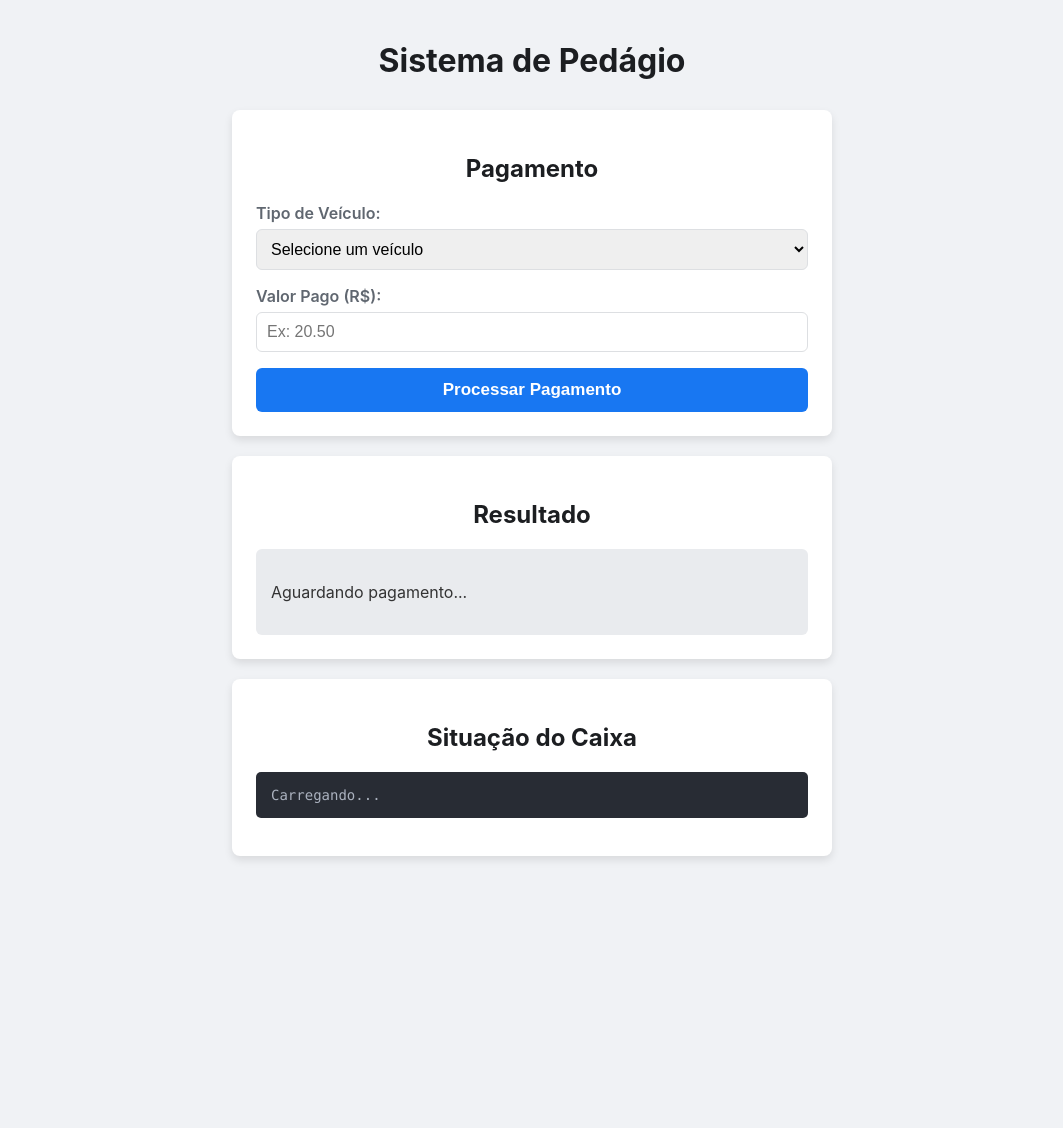
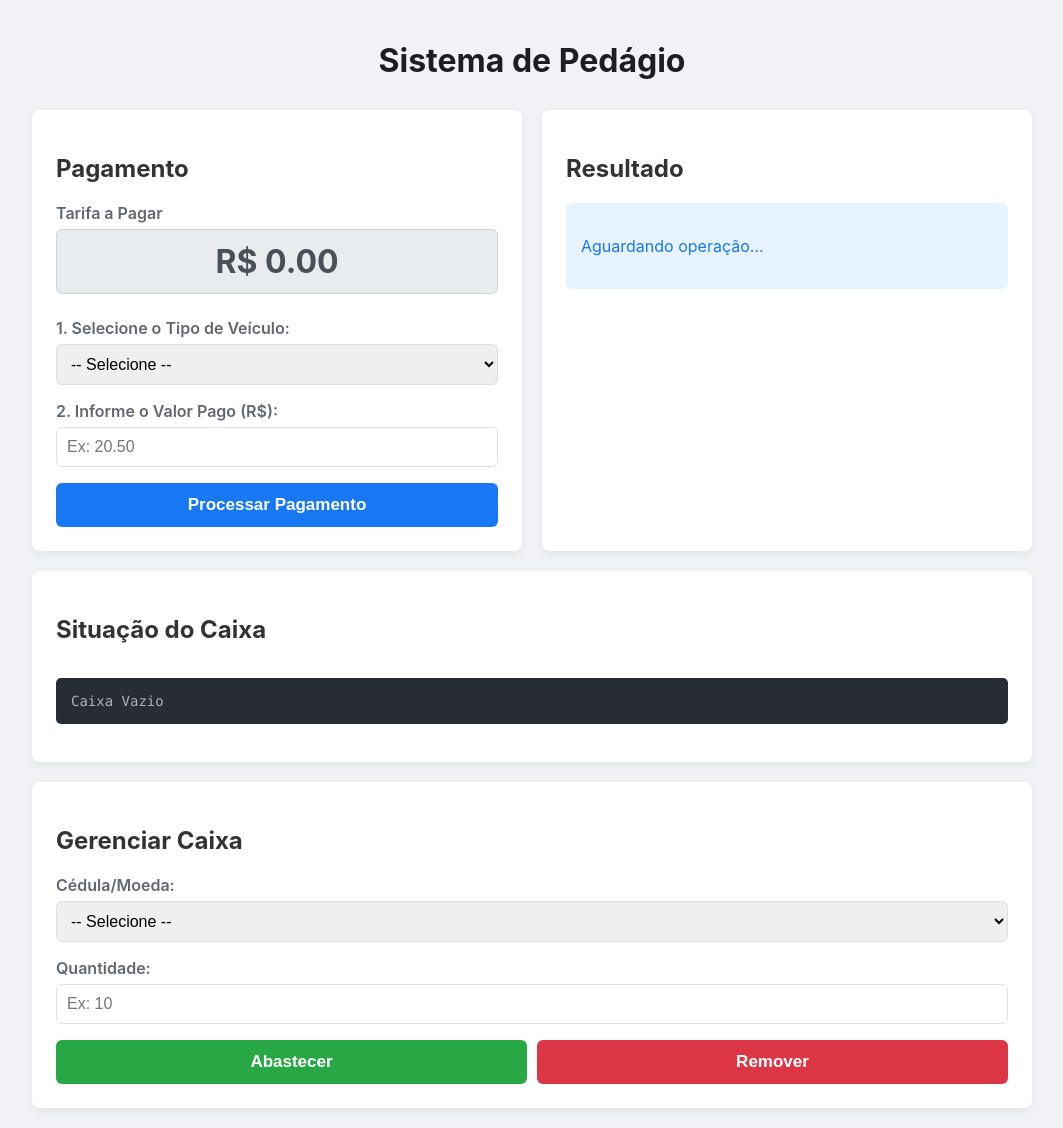
Before and after one commit to projeto-de-algoritmos-2025/PD---Projeto, a Flask app: page / in a window 1280 px wide. Shown: the whole page, without its empty margins (108-1171 px from the left). Before the commit the page ends 860 px from the top, so only its background shows below. Run offline with Flask 3, Linux system fonts and the light colour scheme; data that the repository does not hold is empty.

Commit message:
Add: - Lógica do abastecimento do caixa - Alterando front para receber a Logica do abastecimento do caixa
Back ainda não está funcionando

```diff
--- a/app.py
+++ b/app.py
@@ -1,22 +1,96 @@
-# app.py
-
-from flask import Flask, render_template
+from flask import Flask, render_template, jsonify, request
 from pedagio import SistemaPedagio
 
-# Inicializa o aplicativo Flask
 app = Flask(__name__)
-
-# Cria uma instância do nosso sistema de pedágio
 sistema = SistemaPedagio()
 
-# Define a rota principal da aplicação
+# --- Rota da Página Principal ---
 @app.route('/')
 def index():
-    """Esta função é chamada quando alguém acessa a página inicial."""
-    # O Flask irá procurar por 'index.html' dentro da pasta 'templates'
     return render_template('index.html')
 
-# Executa o servidor quando o script é iniciado diretamente
+# --- Rotas da API de DADOS ---
+@app.route('/api/tarifas', methods=['GET'])
+def get_tarifas():
+    return jsonify(sistema.tarifas)
+
+@app.route('/api/caixa', methods=['GET'])
+def get_caixa():
+    return jsonify(sistema.caixa)
+
+@app.route('/api/cedulas', methods=['GET'])
+def get_cedulas():
+    """Fornece a lista de todas as denominações possíveis."""
+    return jsonify(sistema.cedulas)
+
+# --- Rotas da API de AÇÕES ---
+@app.route('/api/caixa/abastecer', methods=['POST'])
+def api_abastecer_caixa():
+    dados = request.get_json()
+    try:
+        denominacao = float(dados['denominacao'])
+        quantidade = int(dados['quantidade'])
+        if quantidade <= 0:
+            raise ValueError("Quantidade deve ser positiva")
+    except (ValueError, KeyError, TypeError):
+        return jsonify({'sucesso': False, 'mensagem': 'Dados inválidos.'}), 400
+
+    sistema.abastecer_caixa(denominacao, quantidade)
+    return jsonify({'sucesso': True, 'mensagem': 'Caixa abastecido com sucesso!'})
+
+@app.route('/api/caixa/remover', methods=['POST'])
+def api_remover_do_caixa():
+    dados = request.get_json()
+    try:
+        denominacao = float(dados['denominacao'])
+        quantidade = int(dados['quantidade'])
+        if quantidade <= 0:
+            raise ValueError("Quantidade deve ser positiva")
+    except (ValueError, KeyError, TypeError):
+        return jsonify({'sucesso': False, 'mensagem': 'Dados inválidos.'}), 400
+
+    sucesso = sistema.remover_do_caixa(denominacao, quantidade)
+    if sucesso:
+        return jsonify({'sucesso': True, 'mensagem': 'Valor removido com sucesso!'})
+    else:
+        return jsonify({'sucesso': False, 'mensagem': 'Não há cédulas/moedas suficientes para remover.'})
+
+@app.route('/api/pagar', methods=['POST'])
+def api_processar_pagamento():
+    dados = request.get_json()
+    try:
+        tipo_veiculo = dados['tipo_veiculo']
+        valor_pago = float(dados['valor_pago'])
+    except (ValueError, KeyError, TypeError):
+        return jsonify({'sucesso': False, 'mensagem': 'Dados de pagamento inválidos.'}), 400
+
+    if tipo_veiculo not in sistema.tarifas:
+        return jsonify({'sucesso': False, 'mensagem': 'Tipo de veículo inválido.'}), 400
+
+    tarifa = sistema.tarifas[tipo_veiculo]
+    if valor_pago < tarifa:
+        return jsonify({'sucesso': False, 'mensagem': f"Valor insuficiente! Faltam R$ {tarifa - valor_pago:.2f}"})
+
+    valor_troco = round(valor_pago - tarifa, 2)
+    troco_calculado = sistema.coin_change(valor_troco)
+
+    if troco_calculado is None:
+        return jsonify({'sucesso': False, 'mensagem': 'Caixa insuficiente para dar o troco.'})
+
+    # Processa a transação no caixa
+    sistema.adicionar_pagamento_ao_caixa(valor_pago)
+
+    # --- LINHA CORRIGIDA ---
+    # Agora usando um 'for' loop padrão para remover o troco do caixa
+    for denominacao, quantidade in troco_calculado.items():
+        sistema.remover_do_caixa(denominacao, quantidade)
+
+    return jsonify({
+        'sucesso': True,
+        'mensagem': 'Pagamento realizado com sucesso!',
+        'valor_troco': valor_troco,
+        'troco_detalhado': troco_calculado
+    })
+
 if __name__ == '__main__':
-    # debug=True faz com que o servidor reinicie automaticamente após cada alteração
     app.run(debug=True)
--- /dev/null
+++ b/static/script.js
@@ -0,0 +1,153 @@
+// Espera o documento HTML ser completamente carregado para executar o código
+document.addEventListener('DOMContentLoaded', () => {
+
+    // Mapeia os elementos do HTML para variáveis JavaScript
+    const vehicleSelect = document.getElementById('vehicle-type');
+    // APONTA PARA O NOVO ELEMENTO DE TARIFA
+    const tariffDisplay = document.getElementById('tariff-display');
+    const amountPaidInput = document.getElementById('amount-paid');
+    const payButton = document.getElementById('pay-button');
+    const resultMessageDiv = document.getElementById('result-message');
+    const cashBoxStatusPre = document.getElementById('cash-box-status');
+    const cashDenominationSelect = document.getElementById('cash-denomination');
+    const cashQuantityInput = document.getElementById('cash-quantity');
+    const addCashButton = document.getElementById('add-cash-button');
+    const removeCashButton = document.getElementById('remove-cash-button');
+
+    let currentRates = {}; // Armazena as tarifas carregadas
+
+    // --- FUNÇÕES DE API ---
+
+    /**
+     * Busca as tarifas da API e preenche o menu de seleção de veículos.
+     */
+    async function carregarTarifas() {
+        try {
+            const response = await fetch('/api/tarifas');
+            currentRates = await response.json();
+
+            vehicleSelect.innerHTML = '<option value="">-- Selecione --</option>';
+            for (const veiculo in currentRates) {
+                const option = document.createElement('option');
+                option.value = veiculo;
+                option.textContent = veiculo.charAt(0).toUpperCase() + veiculo.slice(1);
+                vehicleSelect.appendChild(option);
+            }
+        } catch (error) {
+            console.error('Falha ao carregar tarifas:', error);
+            vehicleSelect.innerHTML = '<option value="">Erro ao carregar</option>';
+        }
+    }
+
+    /**
+     * Busca a lista de denominações para o painel de gerenciamento.
+     */
+    async function carregarDenominacoes() {
+        try {
+            const response = await fetch('/api/cedulas');
+            const cedulas = await response.json();
+
+            cashDenominationSelect.innerHTML = '<option value="">-- Selecione --</option>';
+            // Ordena da maior para a menor
+            cedulas.sort((a, b) => b - a).forEach(cedula => {
+                const option = document.createElement('option');
+                option.value = cedula;
+                option.textContent = `R$ ${cedula.toFixed(2)}`;
+                cashDenominationSelect.appendChild(option);
+            });
+        } catch (error) {
+            console.error('Falha ao carregar denominações:', error);
+        }
+    }
+
+    /**
+     * Busca o estado atual do caixa na API e exibe na tela.
+     */
+    async function atualizarCaixa() {
+        try {
+            const response = await fetch('/api/caixa');
+            const caixa = await response.json();
+            const sortedDenominations = Object.keys(caixa).map(parseFloat).sort((a, b) => b - a);
+
+            if (sortedDenominations.length === 0) {
+                cashBoxStatusPre.textContent = 'Caixa Vazio';
+                return;
+            }
+
+            const statusText = sortedDenominations.map(denom => {
+                const valor = denom.toFixed(2).toString().padStart(7, ' ');
+                const quantidade = caixa[denom] || 0;
+                return `R$ ${valor} x ${quantidade}`;
+            }).join('\n');
+
+            cashBoxStatusPre.textContent = statusText;
+        } catch (error) {
+            console.error('Falha ao carregar caixa:', error);
+            cashBoxStatusPre.textContent = 'Erro ao carregar o estado do caixa.';
+        }
+    }
+
+    /**
+     * Envia uma requisição para a API para gerenciar o caixa (adicionar/remover).
+     */
+    async function gerenciarCaixa(action) {
+        const denominacao = cashDenominationSelect.value;
+        const quantidade = cashQuantityInput.value;
+
+        if (!denominacao || !quantidade || parseInt(quantidade) <= 0) {
+            alert('Selecione uma denominação e uma quantidade válida.');
+            return;
+        }
+
+        try {
+            const response = await fetch(`/api/caixa/${action}`, {
+                method: 'POST',
+                headers: { 'Content-Type': 'application/json' },
+                body: JSON.stringify({ denominacao, quantidade })
+            });
+            const result = await response.json();
+
+            alert(result.mensagem); // Mostra um alerta com o resultado
+            if(result.sucesso) {
+                atualizarCaixa(); // Atualiza a exibição do caixa
+                cashQuantityInput.value = ''; // Limpa o campo de quantidade
+            }
+        } catch (error) {
+            console.error(`Erro ao ${action} caixa:`, error);
+            alert('Erro de comunicação com o servidor.');
+        }
+    }
+
+    /**
+     * Envia os dados de pagamento para a API e exibe o resultado.
+     */
+    async function processarPagamento() {
+        // Lógica de pagamento existente...
+    }
+
+    // --- EVENT LISTENERS ---
+
+    // Quando o usuário muda o veículo, ATUALIZA O NOVO CAMPO DE TARIFA
+    vehicleSelect.addEventListener('change', () => {
+        const selectedVehicle = vehicleSelect.value;
+        if (selectedVehicle && currentRates[selectedVehicle]) {
+            tariffDisplay.textContent = `R$ ${currentRates[selectedVehicle].toFixed(2)}`;
+        } else {
+            tariffDisplay.textContent = 'R$ 0.00';
+        }
+    });
+
+    payButton.addEventListener('click', processarPagamento);
+    addCashButton.addEventListener('click', () => gerenciarCaixa('abastecer'));
+    removeCashButton.addEventListener('click', () => gerenciarCaixa('remover'));
+
+    // --- Carregamento inicial ---
+
+    function inicializarPainel() {
+        carregarTarifas();
+        carregarDenominacoes();
+        atualizarCaixa();
+    }
+
+    inicializarPainel();
+});
--- a/static/style.css
+++ b/static/style.css
@@ -2,32 +2,46 @@ body {
     font-family: -apple-system, BlinkMacSystemFont, "Segoe UI", Roboto, Helvetica, Arial, sans-serif;
     background-color: #f0f2f5;
     color: #333;
-    display: flex;
-    justify-content: center;
     padding: 20px;
     margin: 0;
 }
 
 .container {
-    max-width: 600px;
-    width: 100%;
-}
-
-h1, h2 {
-    color: #1c1e21;
-    text-align: center;
+    display: flex;
+    flex-wrap: wrap;
+    gap: 20px;
+    justify-content: center;
+    max-width: 1000px;
+    margin: 0 auto;
 }
 
 h1 {
-    margin-bottom: 30px;
+    width: 100%;
+    text-align: center;
+    color: #1c1e21;
+    margin-bottom: 10px;
+}
+
+#payment-card, #result-card {
+    flex: 2;
+    min-width: 300px;
+}
+
+.side-column {
+    flex: 1;
+    display: flex;
+    flex-direction: column;
+    gap: 20px;
+    min-width: 300px;
 }
 
 .card {
     background-color: #fff;
     border-radius: 8px;
-    box-shadow: 0 4px 8px rgba(0, 0, 0, 0.1);
+    box-shadow: 0 4px 8px rgba(0, 0, 0, 0.05);
     padding: 24px;
-    margin-bottom: 20px;
+    display: flex;
+    flex-direction: column;
 }
 
 .form-group {
@@ -53,7 +67,6 @@ input[type="number"], select {
 button {
     width: 100%;
     padding: 12px;
-    background-color: #1877f2;
     color: white;
     border: none;
     border-radius: 6px;
@@ -63,22 +76,41 @@ button {
     transition: background-color 0.2s;
 }
 
-button:hover {
-    background-color: #166fe5;
+#pay-button { background-color: #1877f2; }
+#pay-button:hover { background-color: #166fe5; }
+
+.manage-buttons {
+    display: flex;
+    gap: 10px;
+}
+
+.btn-success { background-color: #28a745; }
+.btn-success:hover { background-color: #218838; }
+
+.btn-danger { background-color: #dc3545; }
+.btn-danger:hover { background-color: #c82333; }
+
+/* NOVO: Estilo para o campo de tarifa fixo */
+.tariff-display-wrapper {
+    margin-bottom: 24px; /* Espaço abaixo do campo */
+}
+
+#tariff-display {
+    background-color: #e9ecef; /* Cor de fundo de campo desabilitado */
+    padding: 12px;
+    border-radius: 6px;
+    border: 1px solid #ced4da;
+    text-align: center;
+    font-size: 2em; /* Fonte bem grande */
+    font-weight: bold;
+    color: #495057;
 }
 
 #result-message {
     padding: 15px;
     border-radius: 6px;
-    background-color: #e9ebee;
     min-height: 50px;
     line-height: 1.5;
-}
-
-#vehicle-rate {
-    margin-left: 10px;
-    font-weight: bold;
-    color: #008000;
 }
 
 pre {
@@ -86,8 +118,13 @@ pre {
     color: #abb2bf;
     padding: 15px;
     border-radius: 5px;
-    white-space: pre-wrap; /* Garante a quebra de linha */
+    white-space: pre-wrap;
     word-wrap: break-word;
     font-family: "SFMono-Regular", Consolas, "Liberation Mono", Menlo, Courier, monospace;
     font-size: 14px;
+    flex-grow: 1;
 }
+
+#result-message.info { background-color: #e7f3ff; color: #1877f2; }
+#result-message.success { background-color: #d4edda; color: #155724; }
+#result-message.error { background-color: #f8d7da; color: #721c24; }
--- a/templates/index.html
+++ b/templates/index.html
@@ -14,15 +14,20 @@
 
     <div class="card" id="payment-card">
       <h2>Pagamento</h2>
+
+      <div class="tariff-display-wrapper">
+        <label>Tarifa a Pagar</label>
+        <div id="tariff-display">R$ 0.00</div>
+      </div>
+
       <div class="form-group">
-        <label for="vehicle-type">Tipo de Veículo:</label>
+        <label for="vehicle-type">1. Selecione o Tipo de Veículo:</label>
         <select id="vehicle-type">
           <option value="">Selecione um veículo</option>
         </select>
-        <span id="vehicle-rate"></span>
       </div>
       <div class="form-group">
-        <label for="amount-paid">Valor Pago (R$):</label>
+        <label for="amount-paid">2. Informe o Valor Pago (R$):</label>
         <input type="number" id="amount-paid" placeholder="Ex: 20.50" step="0.01">
       </div>
       <button id="pay-button">Processar Pagamento</button>
@@ -30,14 +35,34 @@
 
     <div class="card" id="result-card">
       <h2>Resultado</h2>
-      <div id="result-message">
-        <p>Aguardando pagamento...</p>
+      <div id="result-message" class="info">
+        <p>Aguardando operação...</p>
       </div>
     </div>
 
-    <div class="card" id="cash-box-card">
-      <h2>Situação do Caixa</h2>
-      <pre id="cash-box-status">Carregando...</pre>
+    <div class="side-column">
+      <div class="card" id="cash-box-card">
+        <h2>Situação do Caixa</h2>
+        <pre id="cash-box-status">Abasteça o caixa para começar.</pre>
+      </div>
+
+      <div class="card" id="manage-cash-card">
+        <h2>Gerenciar Caixa</h2>
+        <div class="form-group">
+          <label for="cash-denomination">Cédula/Moeda:</label>
+          <select id="cash-denomination">
+            <option value="">Carregando...</option>
+          </select>
+        </div>
+        <div class="form-group">
+          <label for="cash-quantity">Quantidade:</label>
+          <input type="number" id="cash-quantity" min="1" placeholder="Ex: 10">
+        </div>
+        <div class="manage-buttons">
+          <button id="add-cash-button" class="btn-success">Abastecer</button>
+          <button id="remove-cash-button" class="btn-danger">Remover</button>
+        </div>
+      </div>
     </div>
   </div>
 
```
Also changed, not shown: pedagio.py (+38 -55 lines).
